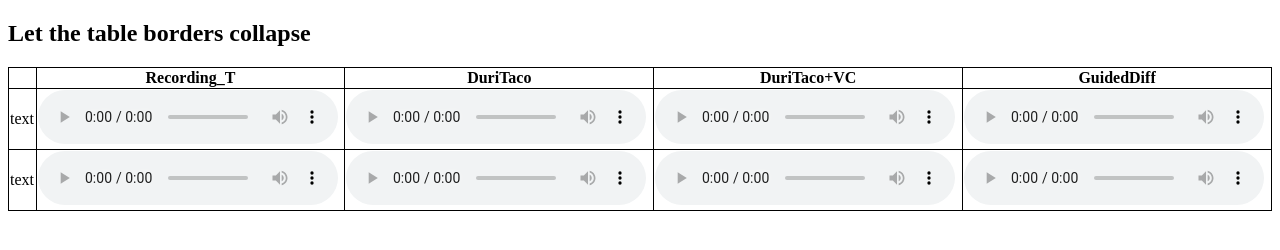
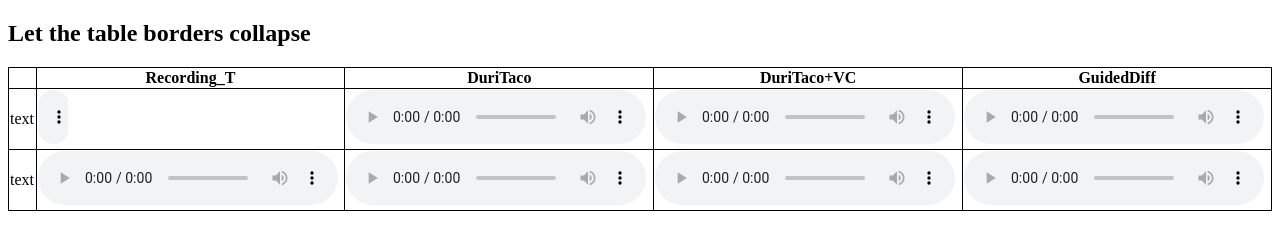
Before and after one commit to DiffCorrect/DiffCorrect.github.io, a plain HTML site: page index.html in a window 1280 px wide. Drawn offline with Linux system fonts and the light colour scheme.

Commit message:
Update index.html

```diff
--- a/index.html
+++ b/index.html
@@ -26,7 +26,7 @@ table {
   </tr>
   <tr>
     <td>text</td>
-    <td><audio controls autoplay>
+    <td><audio controls autoplay style="width:10%">
 		<source src="mushra/rec_S6.wav" type="audio/wav">
 	</audio></td>
 	<td><audio controls autoplay>
```
